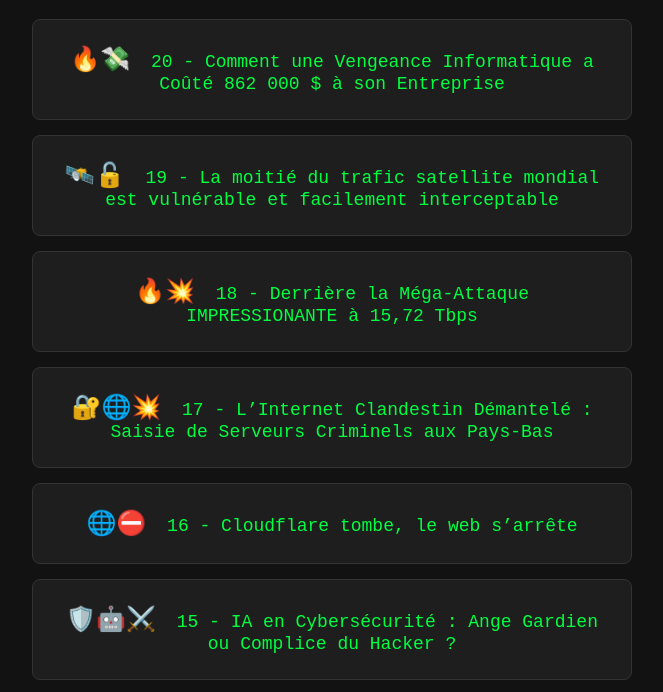
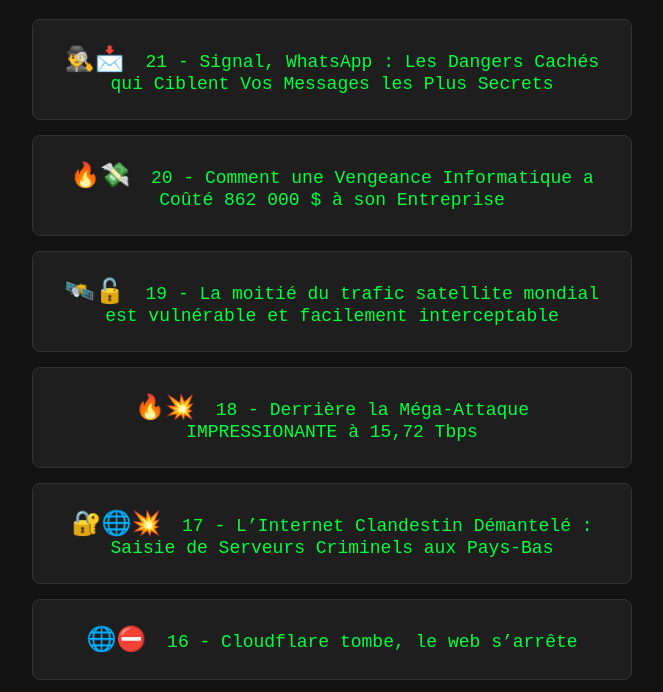
Before and after one commit to hackthedevils/cyberactu, a plain HTML site: page index.html in a window 1280 px wide. Shown: the part 103-795 px from the top of the page, without its empty margins (308-971 px from the left). Drawn offline with Linux system fonts and the light colour scheme.

Commit message:
Update index.html

```diff
--- a/index.html
+++ b/index.html
@@ -75,6 +75,12 @@
 
     <div class="container">
         <h1>🔗 LES ACTUS DU MOMENT</h1>
+
+                                                          <div class="link-card">
+            <a href="https://myitknowledge.fr/news/securite-signal-whatsapp-dangers-cisa/">
+                <span class="icon">🕵️‍♂️📩</span> 21 - Signal, WhatsApp : Les Dangers Cachés qui Ciblent Vos Messages les Plus Secrets
+            </a>
+        </div>
 
                                                   <div class="link-card">
             <a href="https://myitknowledge.fr/news/attaque-interne-employe-licencie-insider-threat/">
```
